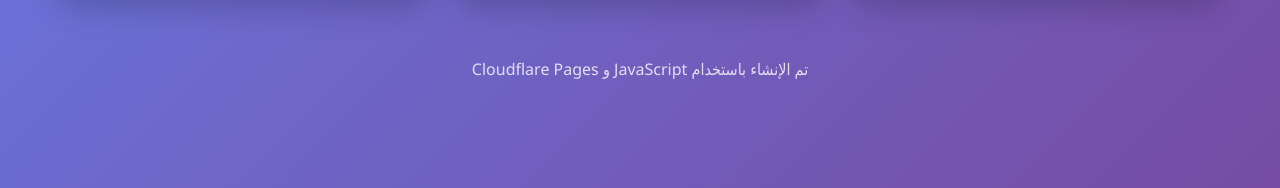
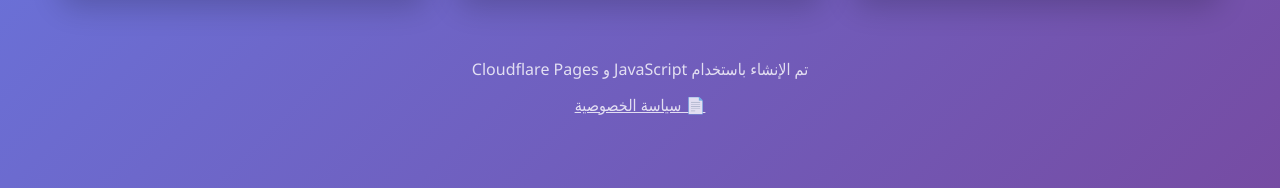
Before and after one commit to sgf145872-bit/text-cloud, a plain HTML site: page public/index.html in a window 1280 px wide. Shown: the part 586-774 px from the top of the page. Drawn offline with Linux system fonts and the light colour scheme.

Commit message:
Update index.html

```diff
--- a/public/index.html
+++ b/public/index.html
@@ -44,10 +44,14 @@
                 <div id="weather" class="weather"></div>
             </div>
         </main>
-
-        <footer>
-            <p>تم الإنشاء باستخدام JavaScript و Cloudflare Pages</p>
-        </footer>
+<footer>
+    <p>تم الإنشاء باستخدام JavaScript و Cloudflare Pages</p>
+    <p style="margin-top: 10px;">
+        <a href="privacy.html" style="color: white; text-decoration: underline;">
+            📄 سياسة الخصوصية
+        </a>
+    </p>
+</footer>
     </div>
 
     <script src="script.js"></script>
```
